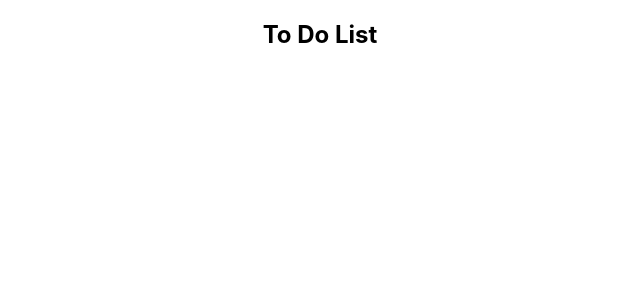
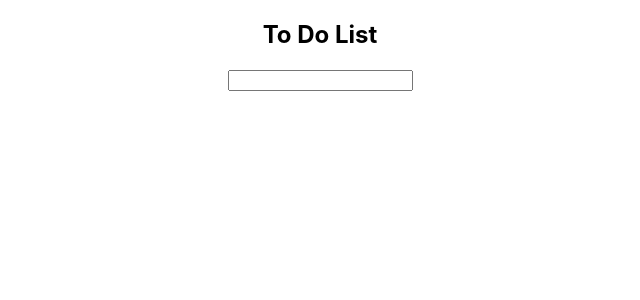
Before and after one commit to pesto-students/p5-tanish-Chandramohan97, a React (Create React App) app in the folder Week-9/todolist/: page / in a window 1280 px wide. Shown: the top 300 px of the page, without its empty margins (320-960 px from the left). Built offline with nearby package versions, Linux system fonts and the light colour scheme.

Commit message:
feat : Adding form component( ToDoForm)

```diff
--- a/Week-9/todolist/src/App.js
+++ b/Week-9/todolist/src/App.js
@@ -1,11 +1,12 @@
-import logo from './logo.svg';
 import './App.css';
 import Header from './components/Header';
+ import ToDoForm from './components/ToDoForm';
 
 function App() {
   return (
     <div className="App">
       <Header />
+      <ToDoForm />
     </div>
   );
 }
--- /dev/null
+++ b/Week-9/todolist/src/components/ToDoForm.js
@@ -0,0 +1,11 @@
+import React from 'react'
+
+function ToDoForm(){
+  return (
+    <form>
+        <input type ="text" />
+    </form>
+  )
+}
+
+export default ToDoForm;
```
